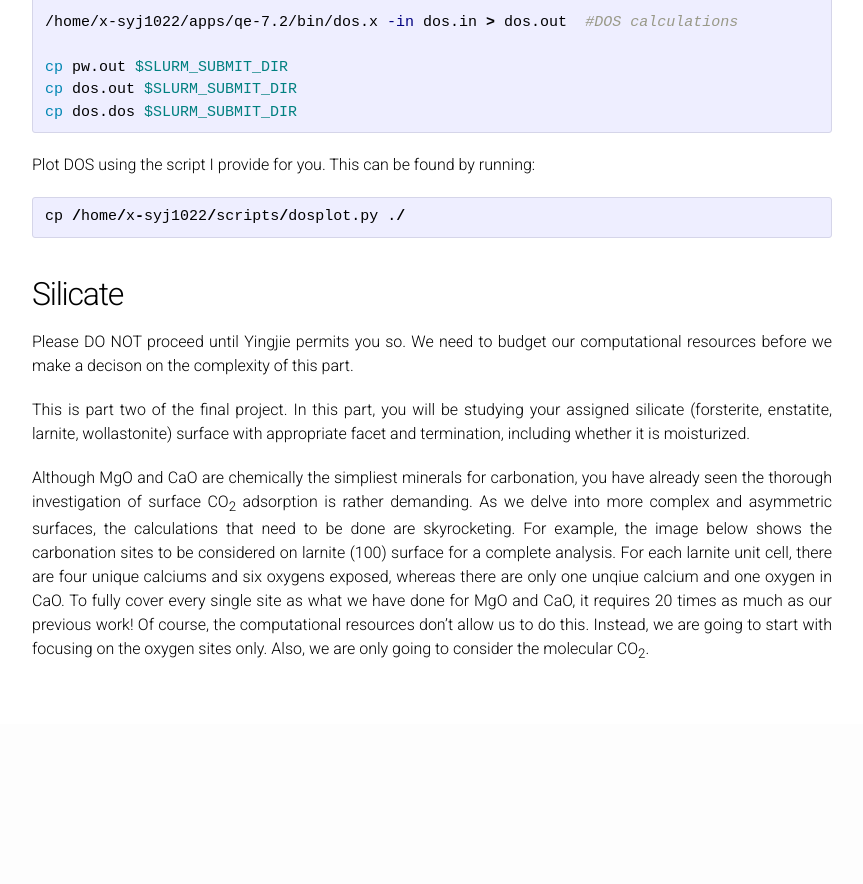
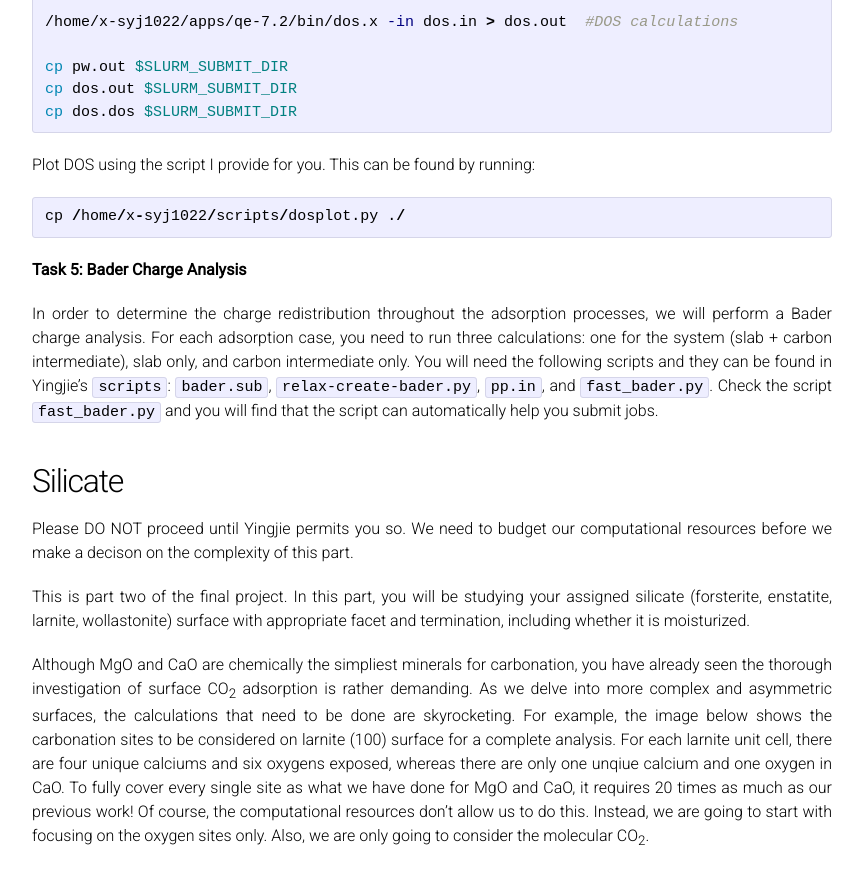
Before and after one commit to UPennCBE544/2023.github.io, a Jekyll site: the page built from ProjectDescription.md, in a window 1280 px wide and 900 px high, scrolled down 10618 px. Shown: the top 884 px of the window, without its empty margins (208-1071 px from the left). Built offline with Jekyll 4.4.1, drawn with Linux system fonts in a browser that asks for light colours; formulas are drawn with MathJax 3; our own code applies the rules of GitHub Pages for plain Markdown files; before the commit the page ends 11342 px from its top, so only the background shows below that.

Commit message:
Update ProjectDescription.md

````diff
--- a/ProjectDescription.md
+++ b/ProjectDescription.md
@@ -246,6 +246,9 @@ Plot DOS using the script I provide for you. This can be found by running:
 cp /home/x-syj1022/scripts/dosplot.py ./
 ```
 
+**Task 5: Bader Charge Analysis**
+
+In order to determine the charge redistribution throughout the adsorption processes, we will perform a Bader charge analysis. For each adsorption case, you need to run three calculations: one for the system (slab + carbon intermediate), slab only, and carbon intermediate only. You will need the following scripts and they can be found in Yingjie's `scripts`: `bader.sub`, `relax-create-bader.py`, `pp.in`, and `fast_bader.py`. Check the script `fast_bader.py` and you will find that the script can automatically help you submit jobs.
 
 <a name='silicate'></a>
 
````
